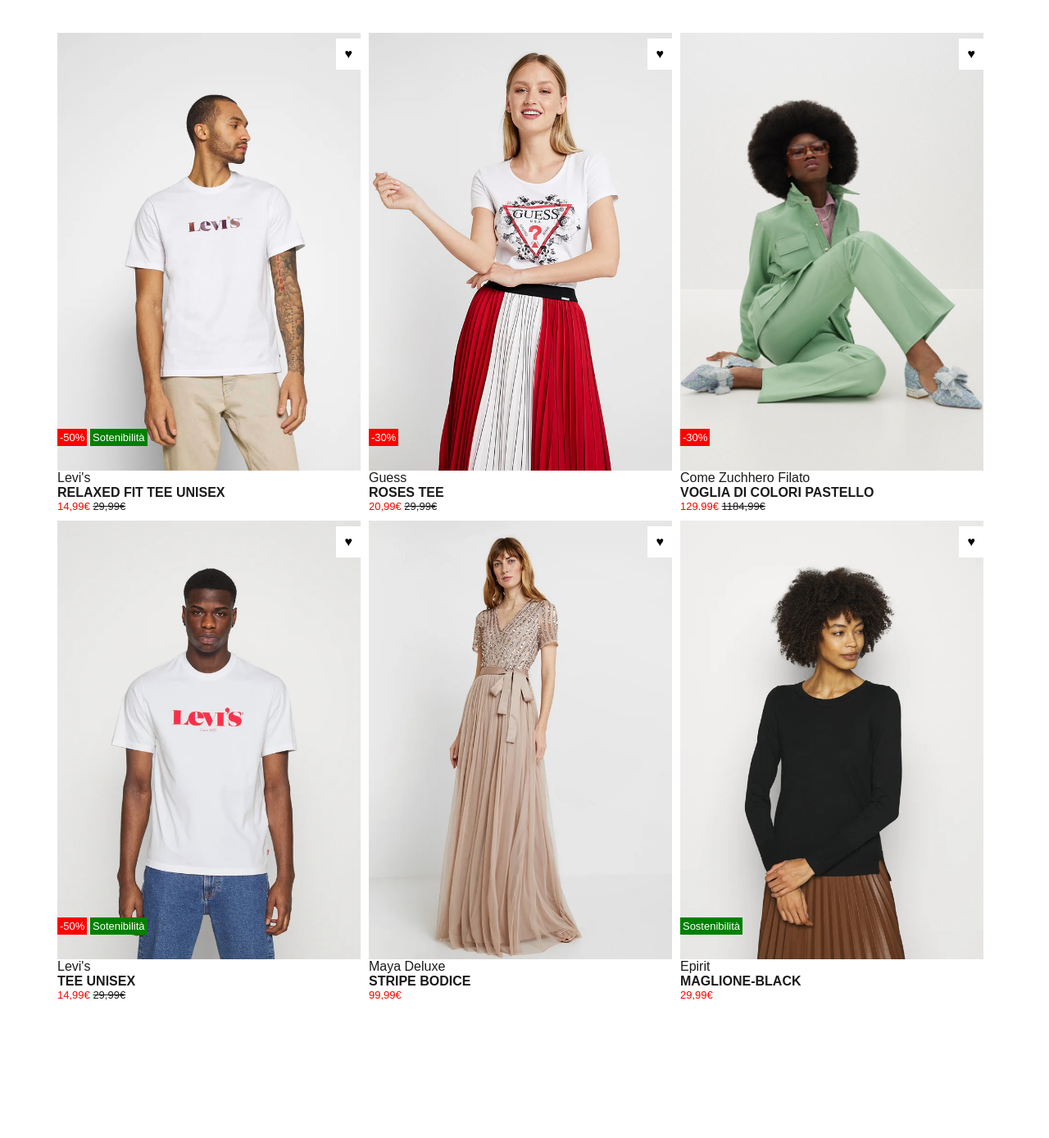
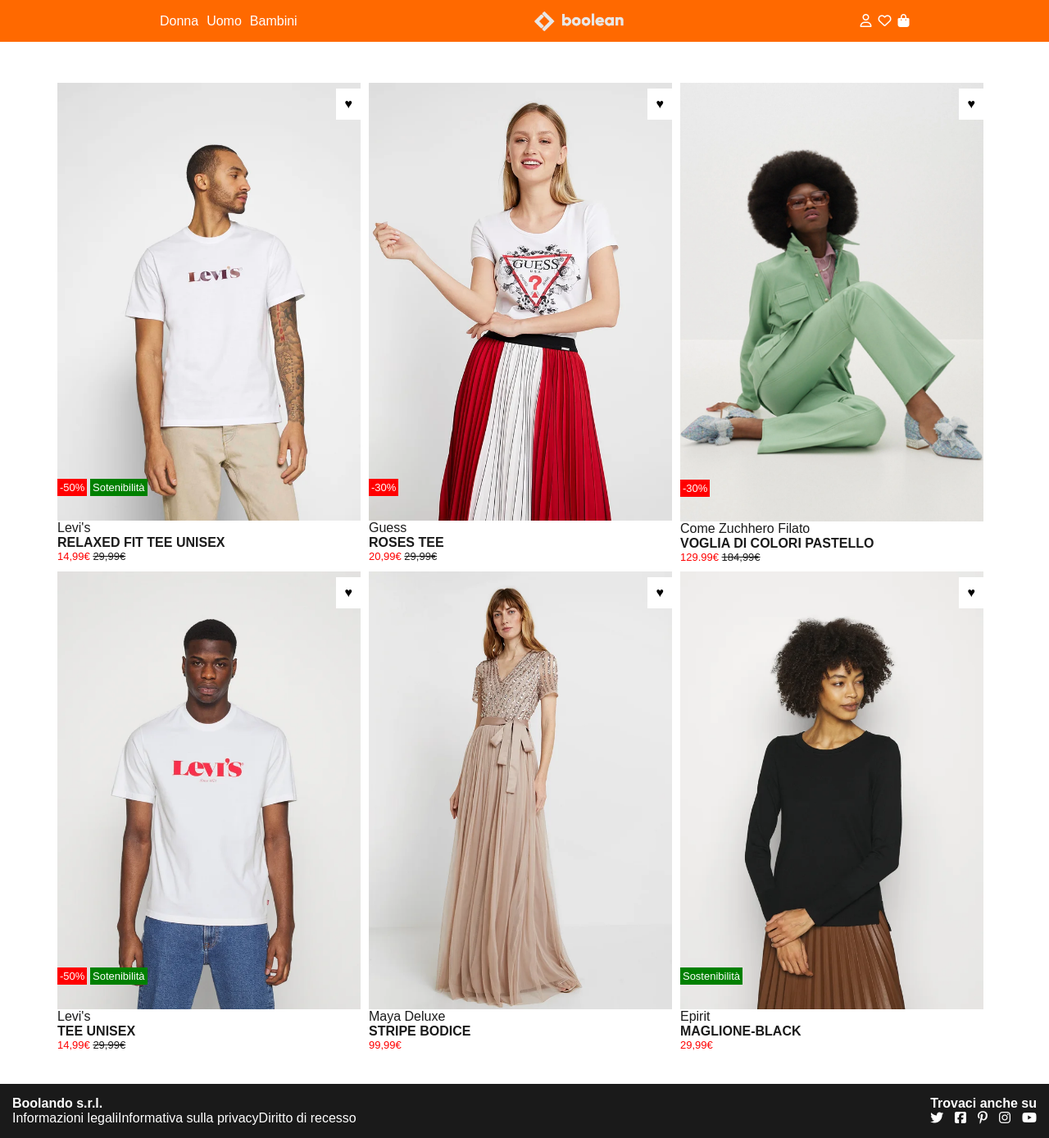
Before and after one commit to ManuelMaisano/html-css-boolando, a plain HTML site: page index.html in a window 1280 px wide. Shown: the whole page at 82% size. Before the commit the page ends 1261 px from the top, so only its background shows below. Drawn offline with Linux system fonts and the light colour scheme.

Commit message:
add nav and footer

```diff
--- a/css/style.css
+++ b/css/style.css
@@ -1,22 +1,4 @@
-/* reset */
-* {
-    margin: 0;
-    padding: 0;
-    box-sizing: border-box;
-}
-ul {
-    list-style: none;
-}
-:root {
-	--color-b-nav: #ff6900;
-	--color-badge-green: #008000;
-	--color-badge-red: #ff0000;
-	--color-footer-black: #1a1a1a;
-	--color-b-main: #ffffff;
-}
-body{
-        font-family: 'Noto Sans', sans-serif;
-}
+
 /* reset */
 * {
     margin: 0;
@@ -29,11 +11,52 @@
 
 
 /* general */
+:root {
+	--color-b-nav: #ff6900;
+	--color-badge-green: #008000;
+	--color-badge-red: #ff0000;
+	--color-footer-black: #1a1a1a;
+	--color-b-main: #ffffff;
+}
 .debug{
     border:2px solid red;
     height: 50%;
     width: 50%;
 }
+/* header */
+header {
+    background-color: #FF6900;
+    white-space: 100%;
+    margin-bottom: 30px;
+
+}
+
+
+header>div {
+    align-items: center;
+    display: flex;
+}
+
+.logo {
+    width: 20%;
+    margin: auto;
+    padding: 2%;
+
+}
+
+
+.text-head {
+    text-decoration: none;
+    color: white;
+    padding: 5px;
+}
+
+.awe-head {
+    color: white;
+    padding: 9%;
+}
+
+/* main */
 body{
     font-family: "Arial", sans-serif;
 }
@@ -46,6 +69,12 @@
     flex-wrap: wrap;
     gap: 10px;
 }
+.small-container {
+    max-width: 900px;
+    margin: auto;
+
+}
+
 .card{
 
     width: calc(100% / 3 - 10px);
@@ -120,3 +149,33 @@
     text-decoration:line-through;
     color: var(--color-footer-black);
 }
+/* footer */
+footer{
+    background-color: var(--color-footer-black);
+    color: var(--color-b-main);
+    display: flex;
+    padding: 15px;
+    justify-content: space-between;
+}
+footer div.d-flex.j-bet {
+    margin: 10px;
+}
+.foot-d {
+    flex-direction: row;
+    justify-content: space-between;
+}
+
+/* utility flex */
+.d-flex{
+    display: flex;
+}
+.flex-center{
+    align-items: center;
+    align-content: center;
+}
+.space-between{
+    justify-content: space-between;
+}
+.f-around{
+    justify-content: space-around;
+}
--- a/index.html
+++ b/index.html
@@ -13,10 +13,31 @@
         crossorigin="anonymous" referrerpolicy="no-referrer" />
 
     <link rel="stylesheet" href="css/style.css">
-    <title>Shop</title>
+    <title>Shop boolean</title>
 </head>
 
 <body>
+    <header>
+        <div class="small-container">
+            <nav class="space-between d-flex">
+                <ul class="d-flex">
+                    <li> <a class="text-head" href="#">Donna</a></li>
+                    <li> <a class="text-head" href="#">Uomo</a></li>
+                    <li> <a class="text-head" href="#">Bambini</a></li>
+                </ul>
+            </nav>
+            <div class="j-center">
+                <img class="logo" src="img/boolean-logo.png" alt="">
+            </div>
+            <div class="d-flex">
+                <div class="awe-head"><i class="fa-regular fa-user"></i></div>
+                <div class="awe-head"><i class="fa-regular fa-heart"></i></div>
+                <div class="awe-head"><i class="fa-solid fa-bag-shopping"></i>
+                </div>
+
+            </div>
+        </div>
+    </header>
     <div class="container">
         <div class="card">
             <div class="card-image">
@@ -56,7 +77,7 @@
             <div>
                 <figcaption class="text">Come Zuchhero Filato</figcaption>
                 <h4 class="text">VOGLIA DI COLORI PASTELLO</h4>
-                <p class="text2">129.99&euro; <span class="text3">1184,99&euro;</span></p>
+                <p class="text2">129.99&euro; <span class="text3">184,99&euro;</span></p>
             </div>
         </div>
         <div class="card">
@@ -100,6 +121,28 @@
         </div>
 
     </div>
+    <footer>
+        <div>
+            <h4>Boolando s.r.l.</h4>
+            <div>
+                <ul class="d-flex foot-d">
+                    <li>Informazioni legali</li>
+                    <li>Informativa sulla privacy</li>
+                    <li>Diritto di recesso</li>
+                </ul>
+            </div>
+        </div>
+        <div>
+            <h4>Trovaci anche su</h4>
+            <div class="d-flex foot-d">
+                <div><i class="fa-brands fa-twitter"></i></div>
+                <div><i class="fa-brands fa-square-facebook"></i></div>
+                <div><i class="fa-brands fa-pinterest-p"></i></div>
+                <div><i class="fa-brands fa-instagram"></i></div>
+                <div><i class="fa-brands fa-youtube"></i></div>
+            </div>
+        </div>
+    </footer>
 </body>
 
 </html>
```
